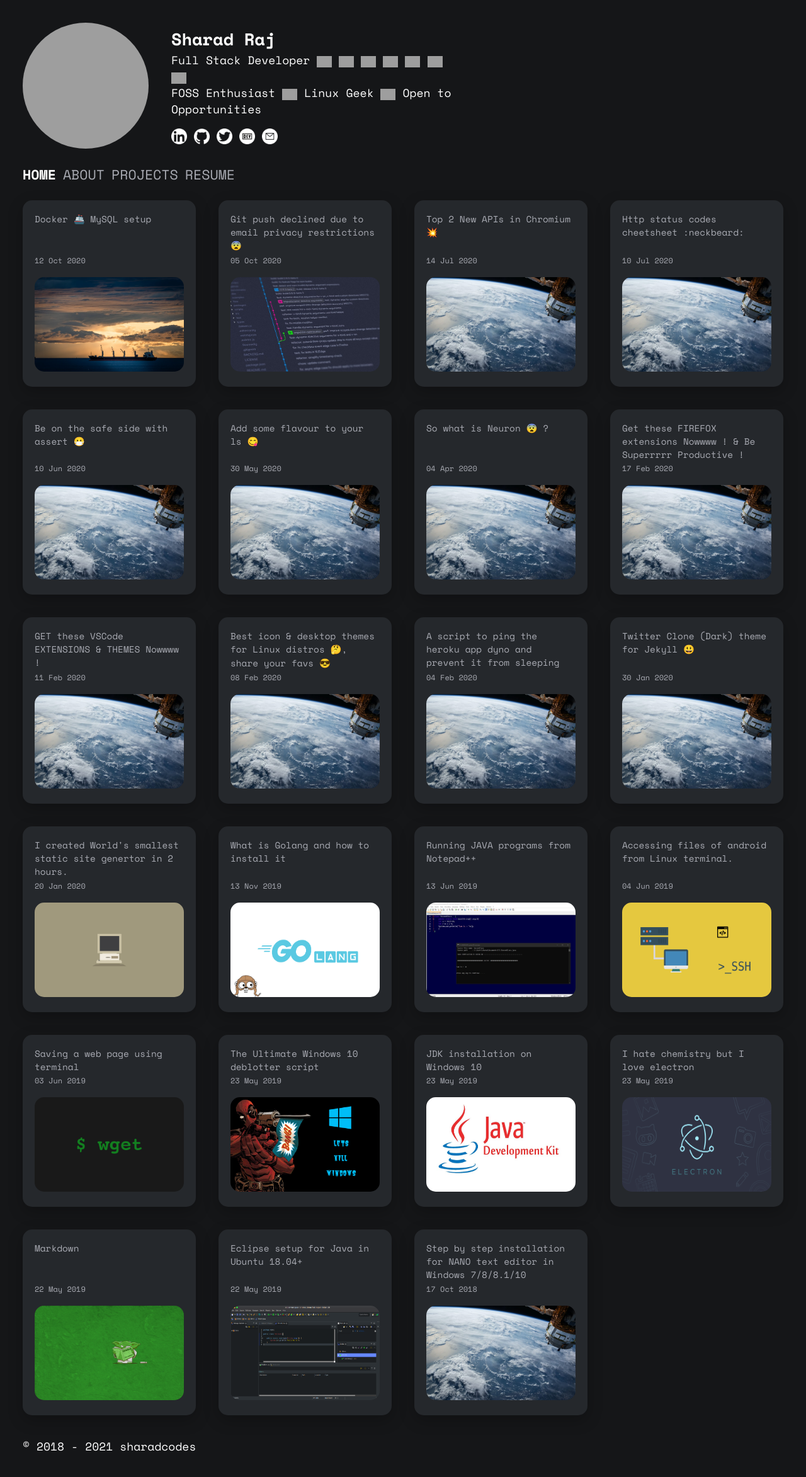
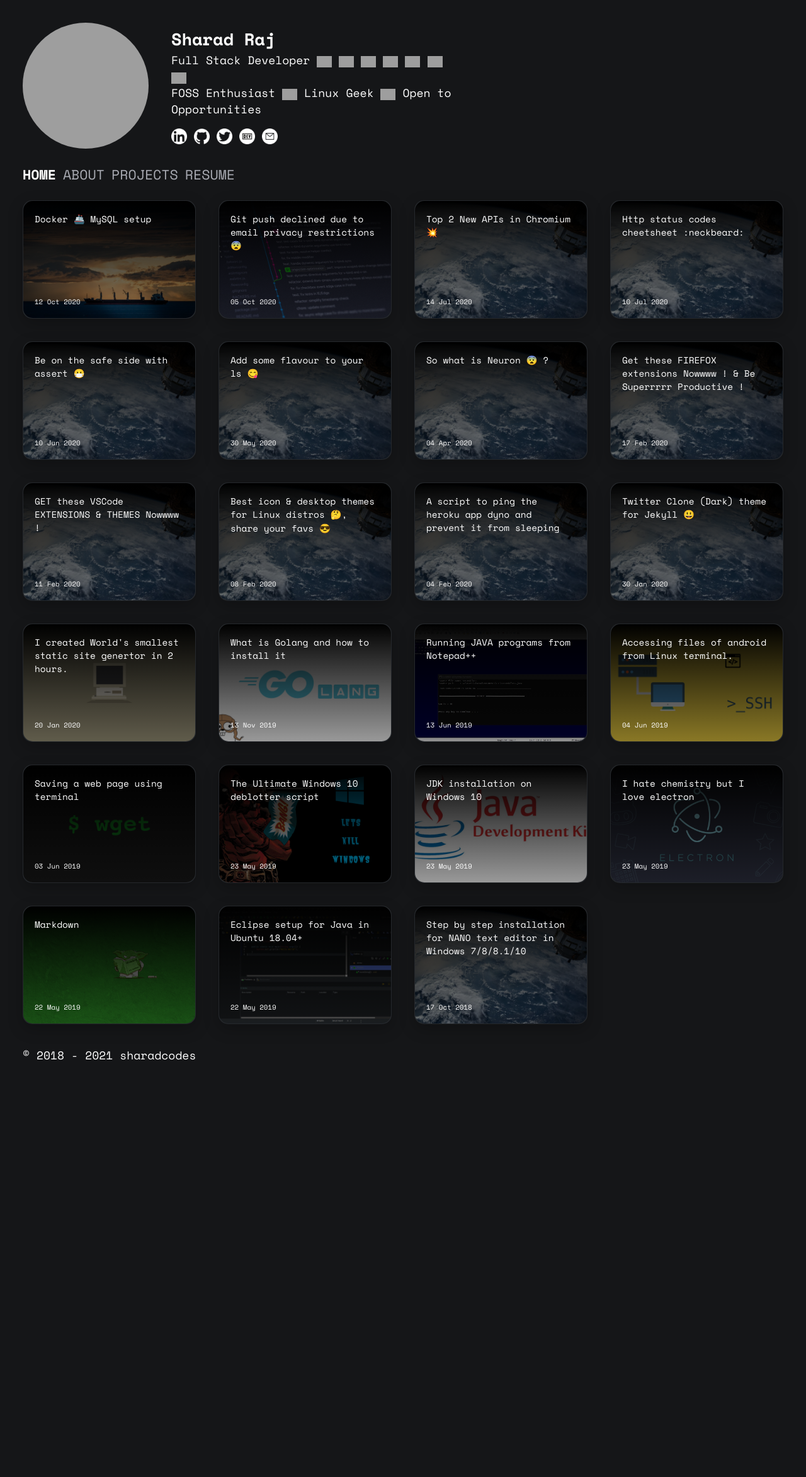
Before and after one commit to sharadcodes/sharadcodes.github.io, a Jekyll site: the page built from index.md, in a window 1280 px wide. Shown: the whole page at 63% size. Built offline with Jekyll 4.4.1, drawn with Linux system fonts in a browser that asks for light colours; emoji names are drawn with the system emoji font; after the commit the page ends 1724 px from its top, so only the background shows below that; grey boxes are pictures that could not be loaded.

Commit message:
Added changes to blog page

```diff
--- a/_layouts/blog.html
+++ b/_layouts/blog.html
@@ -6,15 +6,24 @@
     <main class="post-list">
       {% for post in site.posts %}
         <a href="{{site.url}}{{site.baseurl}}{{post.url}}" class="post">
+          {% if post.image %}
+            <div
+              class="thumbnail"
+              style="background-image: linear-gradient( rgba(0, 0, 0, 1), rgba(0, 0, 0, 0.4)), url({{site.url}}{{site.baseurl}}{{post.image}})"
+              alt=""
+            >
+          </div>
+          {% else %}
+            <div
+              class="thumbnail"
+              style="background-image: linear-gradient( rgba(0, 0, 0, 1), rgba(0, 0, 0, 0.4)), url({{site.url}}{{site.baseurl}}/assets/uploads/default.jpg)" alt=""
+            >
+            </div>
+          {% endif %}
+          <div class="post-content">
             <p>{{post.title}}</p>
-            <div>
-              <small>{{post.date | date_to_string}}</small>
-            {% if post.image %}
-            <img class="thumbnail" src="{{site.url}}{{site.baseurl}}{{post.image}}" alt="" />
-            {% else %}
-            <img class="thumbnail" src="{{site.url}}{{site.baseurl}}/assets/uploads/default.jpg" alt="">
-            {% endif %}
-            </div>
+            <small>{{post.date | date_to_string}}</small>
+          </div>
         </a>
       {% endfor %}
     </main>
--- a/assets/css/main.css
+++ b/assets/css/main.css
@@ -97,7 +97,7 @@ main {
 
 .post-list {
     display: grid;
-    grid-template-columns: repeat(auto-fill, minmax(260px, 1fr));
+    grid-template-columns: repeat(auto-fill, minmax(230px, 1fr));
     column-gap: 2rem;
     row-gap: 2rem;
 }
@@ -106,14 +106,12 @@ main {
     background-color: var(--dark-2);
     min-height: 150px;
     box-shadow: 0 8px 24px 0 rgba(0, 0, 0, 0.24);
-    font-size: 0.8rem;
     padding: 1rem;
     border: 1px solid transparent;
     border-radius: 15px;
-    color: var(--light-2);
-    display: flex;
-    flex-direction: column;
-    justify-content: space-between;
+    color: var(--light-1);
+    position: relative;
+    display: block;
 }
 
 .post:hover {
@@ -121,17 +119,32 @@ main {
     box-shadow: 0 16px 34px 0 rgba(0, 0, 0, 0.44);
 }
 
+
+.post .thumbnail {
+    position: absolute;
+    top: 0;
+    right: 0;
+    width: 100%;
+    height: 100%;
+    border-radius: 15px;
+    background-position: center!important;
+    background-repeat: no-repeat!important;
+    background-size: cover!important;
+}
+.post .post-content {
+    font-size: 0.8rem;
+    position: relative;
+    z-index: 10;
+    height: 100%;
+    display: flex;
+    flex-direction: column;
+    justify-content: space-between;
+    border-radius: 15px;
+}
 .post small {
-    color: var(--light-2);
     margin-top: 0.2rem;
     display: block;
-}
-
-.post .thumbnail {
-    width: 100%;
-    margin-top: 1rem;
-    border-radius: 15px;
-    height: 150px !important;
+    font-size: 0.75em;
 }
 
 /* project */
@@ -329,7 +342,7 @@ footer {
 
 /* media queries */
 
-@media screen and (max-width: 800px) {
+@media screen and (max-width: 900px) {
     body {
         padding: 0.5rem;
     }
@@ -350,11 +363,9 @@ footer {
     }
     .post-list {
         row-gap: 1rem;
-    }
-    .post .thumbnail,
-    .project .thumbnail {
-        height: 180px !important;
-    }
+        column-gap: 1rem;
+        grid-template-columns: repeat(auto-fill, minmax(180px, 1fr));
+    }s
 }
 
 /* syntax */
```
